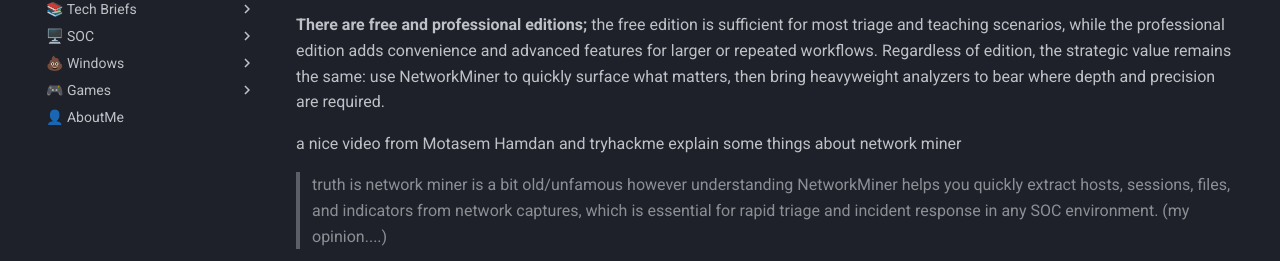
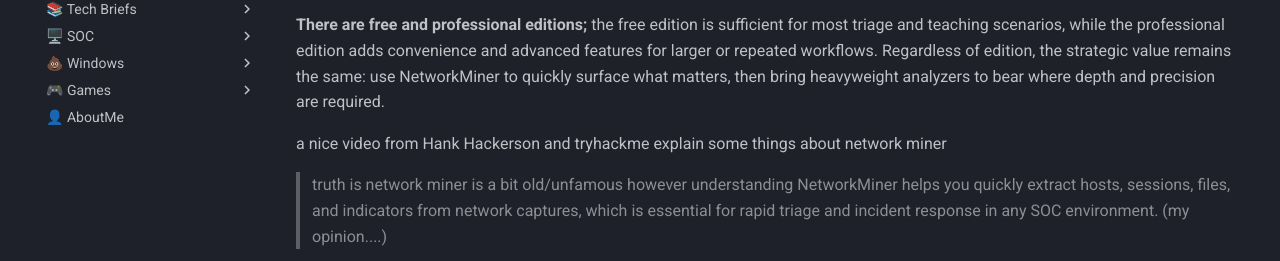
Before and after one commit to georgemos940/Kivwtos, an MkDocs documentation site: the page built from docs/tech briefs/network/networkminer.md, in a window 1280 px wide and 900 px high, scrolled down 2701 px, cut to the strip 126-387 px from the top of the window. Built offline with MkDocs 1.6.1 and Material for MkDocs 9.7.7, drawn with Linux system fonts in a browser that asks for light colours; comment, search, counter and statistics services are not loaded.

Commit message:
Update networkminer.md

```diff
--- a/docs/tech briefs/network/networkminer.md
+++ b/docs/tech briefs/network/networkminer.md
@@ -31,8 +31,8 @@
 **There are free and professional editions;** the free edition is sufficient for most triage and teaching scenarios, while the professional edition adds convenience and advanced features for larger or repeated workflows. Regardless of edition, the strategic value remains the same: use NetworkMiner to quickly surface what matters, then bring heavyweight analyzers to bear where depth and precision are required.
 
 
-a nice video from  Motasem Hamdan and tryhackme explain some things about network miner
+a nice video from Hank Hackerson and tryhackme explain some things about network miner
 > truth is network miner is a bit old/unfamous however understanding NetworkMiner helps you quickly extract hosts, sessions, files, and indicators from network captures, which is essential for rapid triage and incident response in any SOC environment. (my opinion....)
 <div style="text-align:center;">
-  <iframe width="1000" height="563" src="https://www.youtube.com/embed/U9oG9IlvywA" title="Network Forensics with Network Miner | TryHackMe SOC Level 1" frameborder="0" allow="accelerometer; autoplay; clipboard-write; encrypted-media; gyroscope; picture-in-picture; web-share" referrerpolicy="strict-origin-when-cross-origin" allowfullscreen></iframe>
+  <iframe width="1000" height="563" src="https://www.youtube.com/embed/e58Wgkkb0G0" title="Network Forensics with Network Miner | TryHackMe SOC Level 1" frameborder="0" allow="accelerometer; autoplay; clipboard-write; encrypted-media; gyroscope; picture-in-picture; web-share" referrerpolicy="strict-origin-when-cross-origin" allowfullscreen></iframe>
 </div>
```
